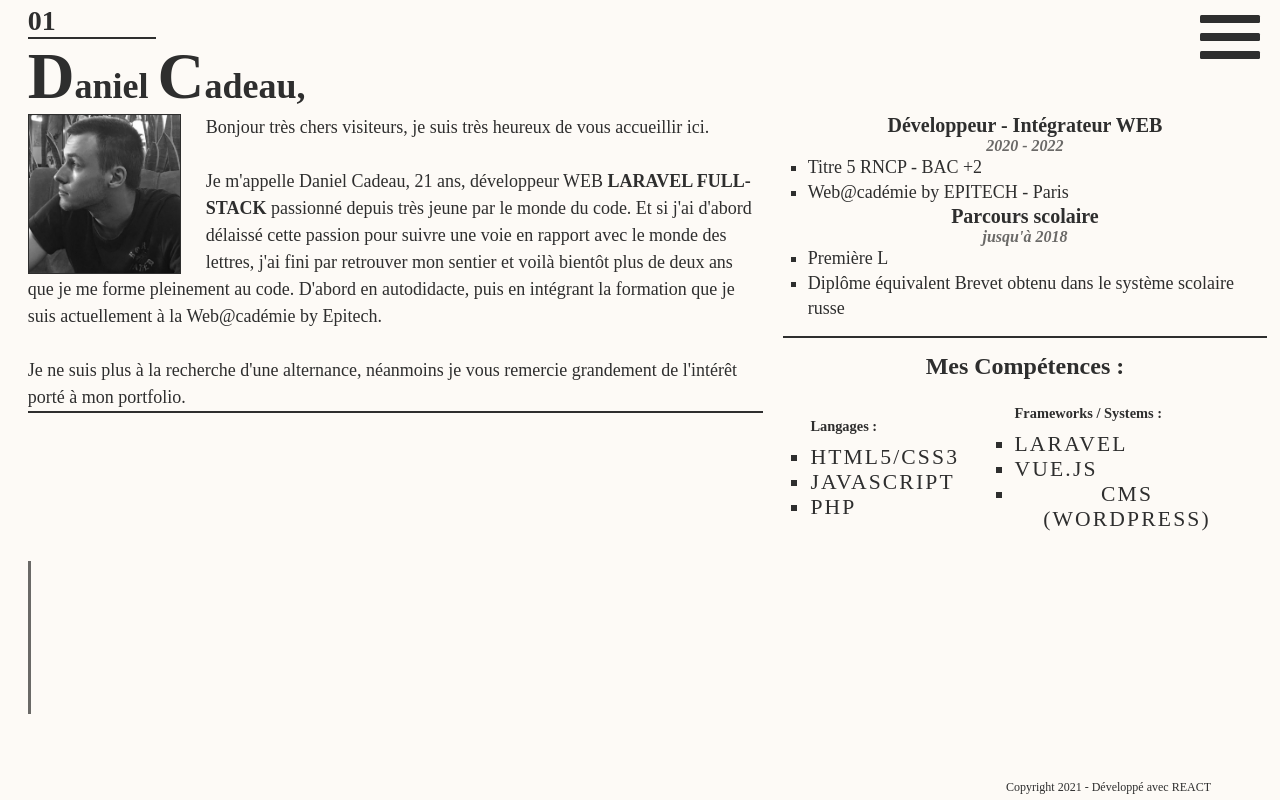
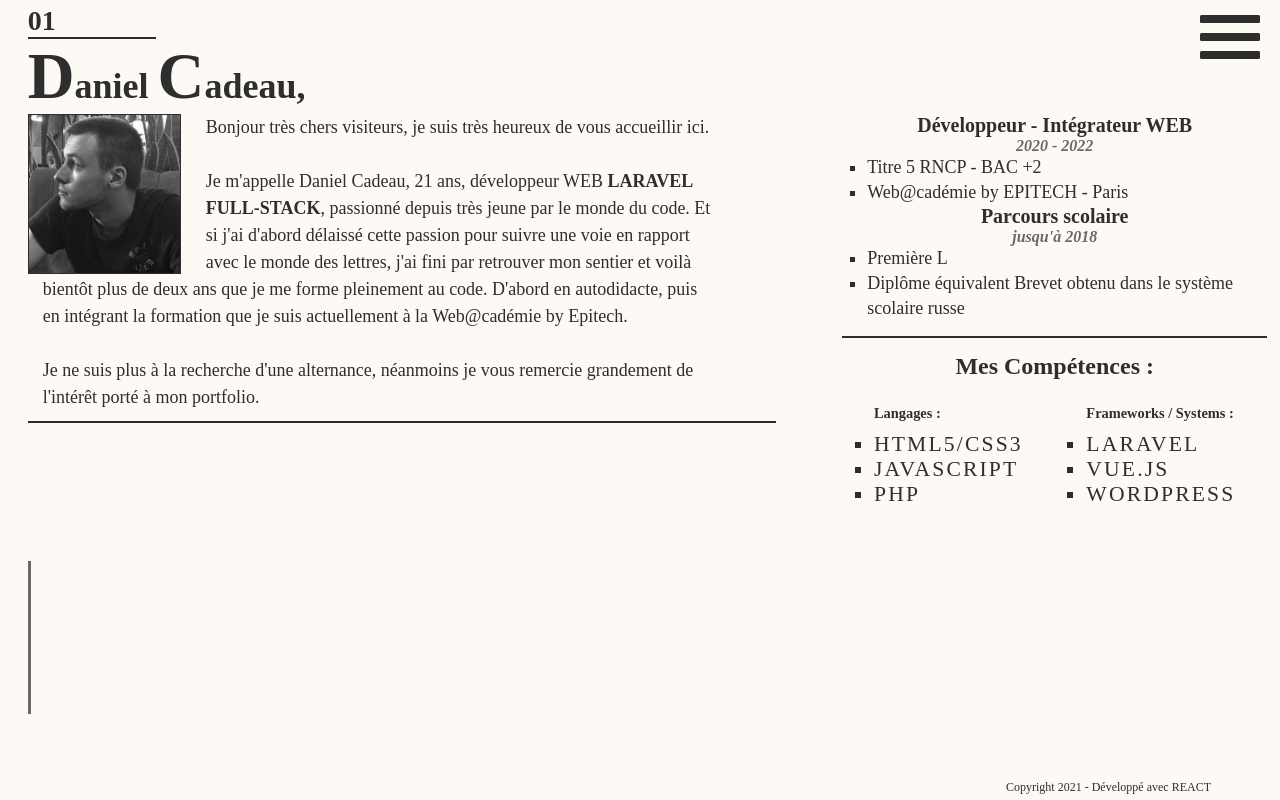
Before and after one commit to MrDanielCadeau/MrDanielCadeau.github.io, a React (Create React App) app: page / in a window 1280 px wide. Shown: the top 800 px of the page. Built offline with nearby package versions, Linux system fonts and the light colour scheme; a web font is replaced by a local one.

Commit message:
update animation, some other little fixs

```diff
--- a/src/components/css/About.css
+++ b/src/components/css/About.css
@@ -49,9 +49,12 @@
 }
 .aboutMe{
     margin-right: 20px;
+    padding-bottom: 10px;
     border-bottom: 2px solid var(--textColor);
 }
 .aboutMe p{
+    margin-left: 2%;
+    max-width: 90%;
     font-size: 1.5em;
     line-height: 1.5;
 }
@@ -66,6 +69,7 @@
     text-align: left;
     line-height: 1.4;
     font-size: 1.5em;
+    max-width: 400px;
 }
 .date{
     font-style: italic;
@@ -103,18 +107,20 @@
     color: var(--textColor);
 }
 .pAnimation {
-    animation: animated-text 2s steps(30,end) 1s 1 normal both,
+    animation: animated-text 4s steps(30,end) 1s infinite normal both,
     animated-cursor 1.5s steps(30,end) infinite;
 }
 @keyframes animated-text{
-    from{
+    0%{
         width: 0;
     }
-    to{
+    20%{
+        width: 100%;
+    }
+    100%{
         width: 100%;
     }
 }
-/* cursor animations */
 @keyframes animated-cursor{
     from{
         border-right-color: var(--textColorHover);
--- a/src/components/data/info.js
+++ b/src/components/data/info.js
@@ -8,7 +8,7 @@ const info = {
             Bonjour très chers visiteurs, je suis très heureux de vous accueillir ici.
             <br/>
             <br/>
-            Je m'appelle Daniel Cadeau, 21 ans, développeur WEB <span className="bold">LARAVEL FULL-STACK</span> passionné depuis très jeune par le monde du code. Et si j'ai d'abord délaissé cette passion pour suivre une voie en rapport avec le monde des lettres, j'ai fini par retrouver mon sentier et voilà bientôt plus de deux ans que je me forme pleinement au code. D'abord en autodidacte, puis en intégrant la formation que je suis actuellement à la Web@cadémie by Epitech.
+            Je m'appelle Daniel Cadeau, 21 ans, développeur WEB <span className="bold">LARAVEL FULL-STACK</span>, passionné depuis très jeune par le monde du code. Et si j'ai d'abord délaissé cette passion pour suivre une voie en rapport avec le monde des lettres, j'ai fini par retrouver mon sentier et voilà bientôt plus de deux ans que je me forme pleinement au code. D'abord en autodidacte, puis en intégrant la formation que je suis actuellement à la Web@cadémie by Epitech.
             <br/>
             <br/>
             Je ne suis plus à la recherche d'une alternance, néanmoins je vous remercie grandement de l'intérêt porté à mon portfolio.
@@ -57,7 +57,7 @@ const info = {
                 <span className="skills_title">Frameworks / Systems :</span>
                 <span>LARAVEL</span>
                 <span>VUE.JS</span>
-                <span>CMS (WordPress)</span>
+                <span>WordPress</span>
             </div>
         </div>
     ),
```
